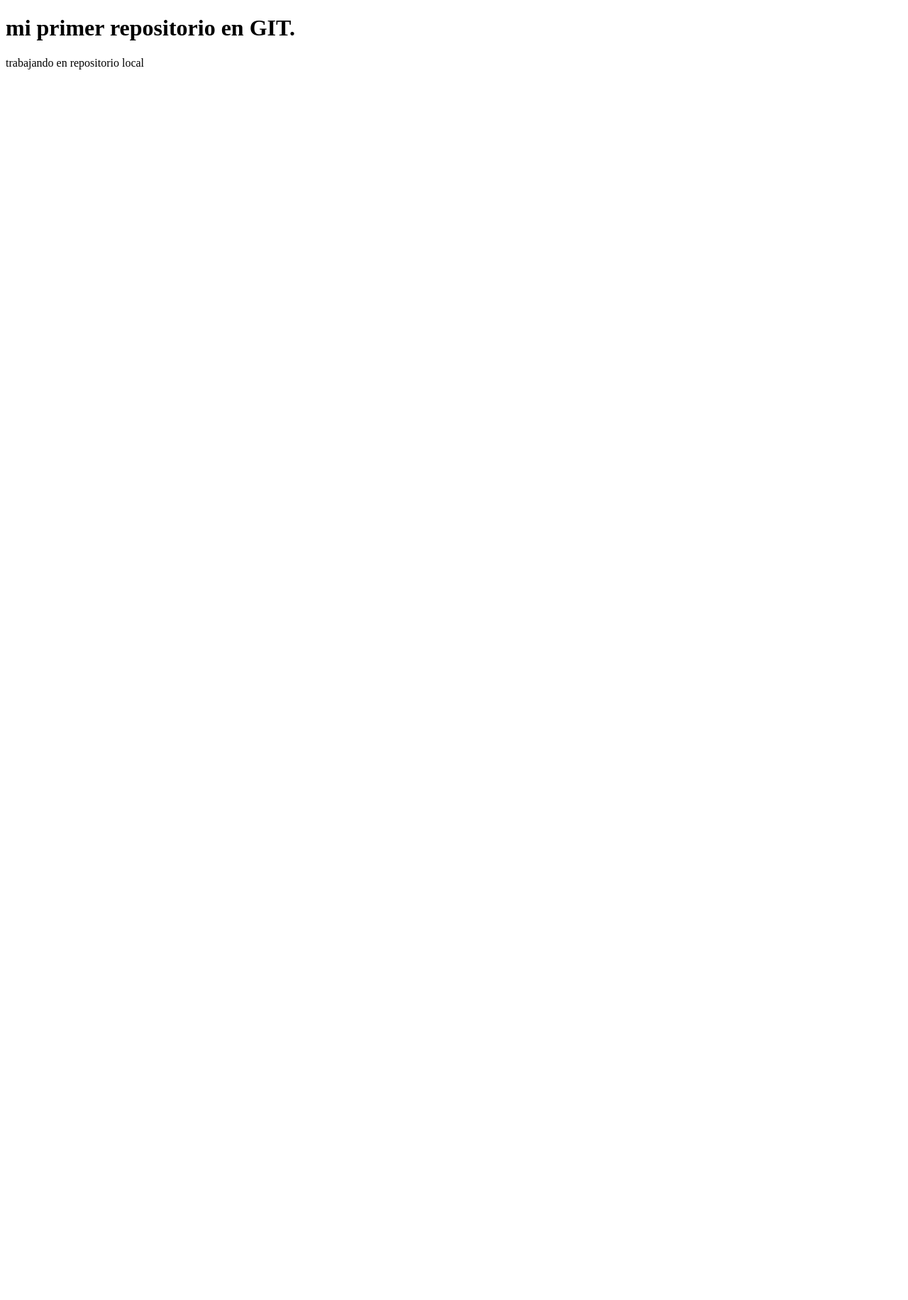
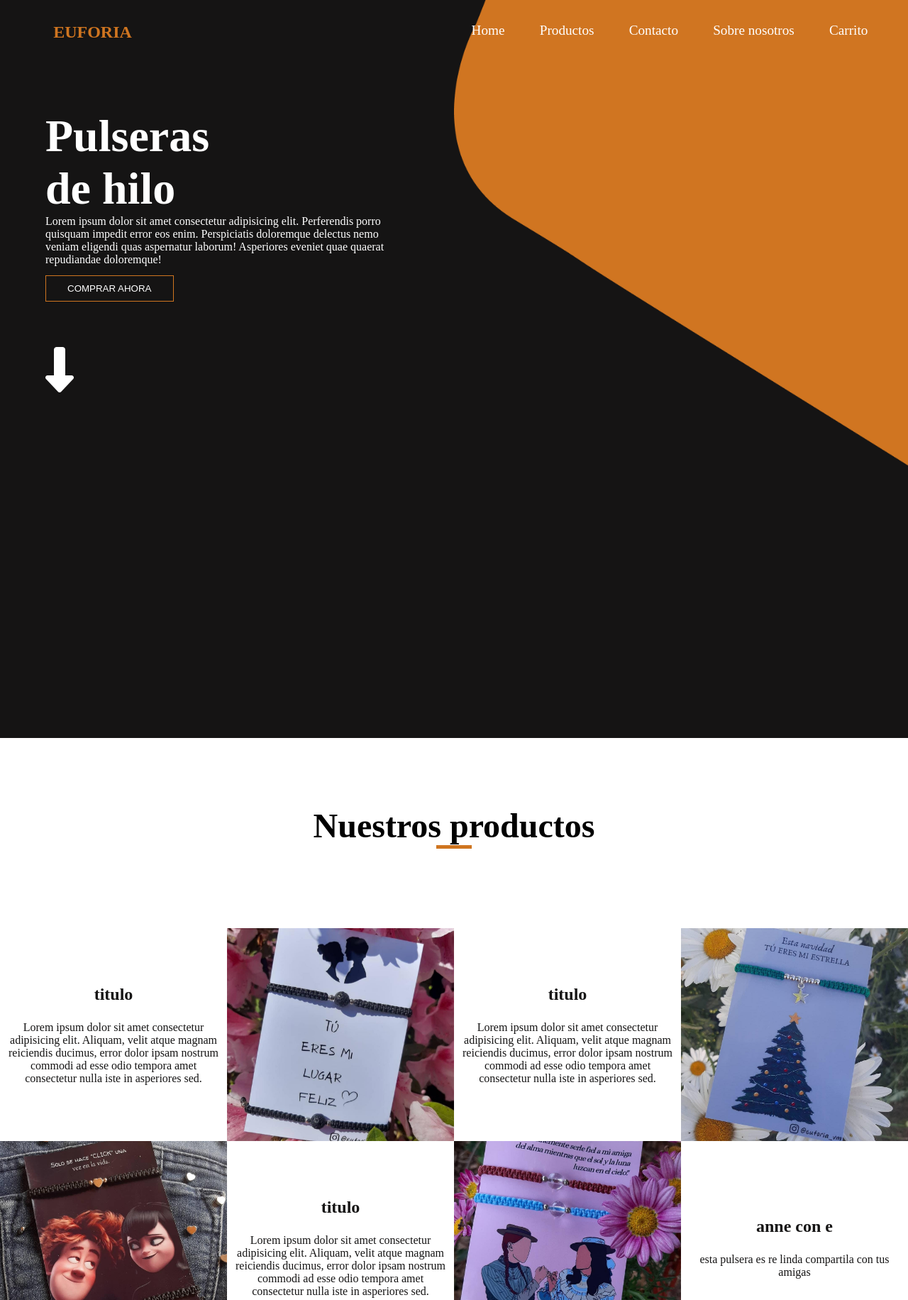
Before and after one commit to Francisco-code81/mi-primer-repositorio, a plain HTML site: page index.html in a window 1280 px wide. Shown: the top 1832 px of the page at 71% size. Before the commit the page ends 800 px from the top, so only its background shows below. Drawn offline with Linux system fonts and the light colour scheme.

Commit message:
agregando info

```diff
--- a/index.html
+++ b/index.html
@@ -3,11 +3,94 @@
 <head>
     <meta charset="UTF-8">
     <meta http-equiv="X-UA-Compatible" content="IE=edge">
-    <meta name="viewport" content="width=, initial-scale=1.0">
-    <title>Document</title>
+    <meta name="viewport" content="width=device-width, initial-scale=1.0">
+    <title>Euforia</title>
+    <link rel="stylesheet" href="./style/style.css">
+    <script src="https://kit.fontawesome.com/340f11b5ba.js" crossorigin="anonymous"></script>
 </head>
 <body>
-    <h1>mi primer repositorio en GIT.</h1>
-    <p>trabajando en repositorio local</p>
+
+    <!-- barra de navegacion, imagen de fondo y menu -->
+<div class="wrapper">
+    <img src="./img/vectorq (1).png" class="vector" alt="">
+    <header>
+        <nav class="navbar">
+            <div class="brand">
+                <h2>EUFORIA</h2>
+            </div>
+            <ul class="menu">
+                <li><a href="./index.html">Home</a></li>
+                <li><a href="./pages/productos.html">Productos</a></li>
+                <li><a href="./pages/contacto.html">Contacto</a></li>
+                <li><a href="./pages/sobre-nosotros.html">Sobre nosotros</a></li>
+                <li><a href="./pages/carrito.html">Carrito</a></li>
+            </ul>
+        </nav>
+    </header>
+
+    <!-- idea principal -->
+    <main class="main">
+        <div class="container-main">
+            <div class="info-content">
+                <h3 class="tittle">Pulseras</h3>
+                <h1>de hilo</h1>
+                <h5></h5>
+                <p>Lorem ipsum dolor sit amet consectetur adipisicing elit. Perferendis porro quisquam impedit error eos enim. Perspiciatis doloremque delectus nemo veniam eligendi quas aspernatur laborum! Asperiores eveniet quae quaerat repudiandae doloremque!</p>
+                <button class="btn-buy">Comprar ahora</button>
+                <div class="arrow">
+                    <i class="fas fa-long-arrow-alt-down"></i>
+                </div>
+            </div>
+        </div>
+</div>
+
+    <div class="nuestros-productos">
+        <h2>Nuestros productos</h2>
+        <div class="divider"></div>
+        <div class="products-content">
+            <div class="product__info">
+                <h3>titulo</h3>
+                <p>Lorem ipsum dolor sit amet consectetur adipisicing elit. Aliquam, velit atque magnam reiciendis ducimus, error dolor ipsam nostrum commodi ad esse odio tempora amet consectetur nulla iste in asperiores sed.</p>
+            </div>
+            <div class="product__img1"></div>
+            <div class="product__info">
+                <h3>titulo</h3>
+                <p>Lorem ipsum dolor sit amet consectetur adipisicing elit. Aliquam, velit atque magnam reiciendis ducimus, error dolor ipsam nostrum commodi ad esse odio tempora amet consectetur nulla iste in asperiores sed.</p>
+            </div>
+            <div class="product__img2"></div>
+        </div>
+        <div class="products-content">
+            <div class="product__img3"></div>
+            <div class="product__info">
+                <h3>titulo</h3>
+                <p>Lorem ipsum dolor sit amet consectetur adipisicing elit. Aliquam, velit atque magnam reiciendis ducimus, error dolor ipsam nostrum commodi ad esse odio tempora amet consectetur nulla iste in asperiores sed.</p>
+            </div>
+            <div class="product__img4"></div>
+            <div class="product__info">
+                <h3>anne con e</h3>
+                <p>esta pulsera es re linda compartila con tus amigas</p>
+            </div>
+        </div>
+    </div>
+
+    <!-- pie de pagina -->
+    <footer class="footer">
+
+        <div class="footer-content">
+            <h2>EUFORIA</h2>
+            <h5>Seguinos</h5>
+        </div>
+
+        <!-- redes sociales -->
+        <div class="sotial-networks">
+            <i class="fab fa-facebook"></i>
+            <i class="fab fa-instagram"></i>
+        </div>
+    </main>
+
+    </footer>
+
+
+
 </body>
 </html>
--- /dev/null
+++ b/style/contacto.css
@@ -0,0 +1,103 @@
+* {
+    margin: 0;
+    padding: 0;
+    box-sizing: border-box;
+}
+
+body {
+    font-family: 'Avenir', 'sans-serif';
+}
+
+.wrapper {
+    width: 100vw;
+    height: 130vh;
+    background-color: #151414;
+}
+
+.vector {
+    position: absolute;
+    top: 0;
+    right: 0;
+    width: 50vw;
+    z-index: 0;
+}
+
+/* barra de navegacion */
+
+.navbar {
+    display: flex;
+    justify-content: space-between;
+    padding: 2em;
+    position: relative;
+    z-index: 1;
+}
+
+.brand {
+    color: #cf7520;
+    margin-left: 2.7em;
+}
+
+.menu {
+    width: 50%;
+    display: flex;
+    justify-content: space-around;
+}
+
+.menu li {
+    list-style: none;
+}
+
+.menu a {
+    text-decoration: none;
+    padding: 10px 20px;
+    font-size: 1.2em;
+    cursor: pointer;
+    color: #fff;
+}
+
+form {
+    width: 450px;
+    margin: auto;
+    background: rgba(0, 0, 0 , 0.4);
+    padding: 10px 20px;
+    box-sizing: border-box;
+    margin-top: 20px;
+    border-radius: 7px;
+}
+
+h2 {
+    color: #fff;
+    text-align: center;
+    margin: 0;
+    font-size: 30px;
+    margin-bottom: 20px;
+}
+
+input, textarea {
+    width: 100%;
+    margin-bottom: 20px;
+    padding: 7px;
+    box-sizing: border-box;
+    font-size: 17px;
+}
+
+textarea {
+    min-height: 100px;
+    max-height: 200px;
+    max-width: 100%;
+}
+
+#boton {
+    background: #31384a;
+    color: #fff;
+    padding: 20px;
+}
+
+#boton:hover {
+    cursor: pointer;
+}
+@media (max-width:480px) {
+    form {
+        width: 100%;
+    }
+}
--- /dev/null
+++ b/style/style.css
@@ -0,0 +1,227 @@
+* {
+    margin: 0;
+    padding: 0;
+    box-sizing: border-box;
+}
+
+body {
+    font-family: 'Avenir', 'sans-serif';
+}
+
+.wrapper {
+    width: 100vw;
+    height: 130vh;
+    background-color: #151414;
+}
+
+.vector {
+    background-attachment: fixed;
+    background-size: 100vw 100vh;
+    position: absolute;
+    top: 0;
+    right: 0;
+    width: 50vw;
+    z-index: 0;
+}
+
+/* barra de navegacion */
+
+.navbar {
+    display: flex;
+    justify-content: space-between;
+    padding: 2em;
+    position: relative;
+    z-index: 1;
+}
+
+.brand {
+    color: #cf7520;
+    margin-left: 2.7em;
+}
+
+.menu {
+    width: 50%;
+    display: flex;
+    justify-content: space-around;
+}
+
+.menu li {
+    list-style: none;
+}
+
+.menu a {
+    text-decoration: none;
+    padding: 10px 20px;
+    font-size: 1.2em;
+    cursor: pointer;
+    color: #fff;
+}
+
+.main {
+    width: 90vw;
+    margin: 0 auto;
+}
+
+.container-main {
+    display: grid;
+    grid-template-columns: repeat(12, 1fr);
+}
+
+.info-content {
+    grid-column: 1/6;
+    margin-top: 4em;
+}
+
+.tittle, h1 {
+    font-size: 4em;
+}
+
+.h5 {
+    font-size: 1.5em;
+}
+
+h3, h1, h5, p, .btn-buy, i {
+    color: #fff;
+}
+
+/* boton de compra */
+
+.btn-buy {
+    padding: 10px 30px;
+    margin-top: 1em;
+    background: none;
+    border: 1px solid #cf7520;
+    text-transform: uppercase;
+    cursor: pointer;
+}
+
+.btn-buy:hover {
+    background-color: #cf7520;
+}
+
+.arrow i {
+    font-size: 4em;
+    margin-top: 1em;
+    cursor: pointer;
+    animation-name: arrow-animation;
+    animation-duration: 1s;
+    animation-timing-function: linear;
+    animation-iteration-count: infinite;
+}
+
+/* animacion flecha */
+
+@keyframes arrow-animation {
+    from {
+        transform: translateY(0%);
+    }
+    to {
+        transform: translateY(100%);
+    }
+}
+
+.product {
+    grid-column: 7/10;
+    width: 600px;
+    z-index: 1;
+    margin-top: -15em;
+}
+
+.nuestros-productos {
+    width: 100vw;
+}
+
+.nuestros-productos h2 {
+    font-size: 3em;
+    text-align: center;
+    padding-top: 2em;
+}
+
+.divider {
+    width: 50px;
+    height: 5px;
+    background-color: #cf7520;
+    margin: 0 auto;
+    margin-bottom: 7em;
+}
+
+.products-content {
+    display: grid;
+    grid-template-columns: repeat(4,1fr);
+}
+
+.product__info {
+    height: 300px;
+    text-align: center;
+    display: flex;
+    flex-direction: column;
+    align-items: center;
+    justify-content: center;
+    padding: 10px;
+}
+
+.product__info h3 {
+    font-size: 1.5em;
+    margin-bottom: 1em;
+}
+
+.product__info p,
+.product__info h3  {
+    color: #151414;
+}
+
+.product__img1,
+.product__img2,
+.product__img3,
+.product__img4  {
+    height: 300px;
+    background-image: url(../img/06ada980-6155-40b4-b46a-121435675858.jfif);
+    background-size: cover;
+    background-position: center;
+}
+
+.product__img2 {
+    background-image: url(../img/0703011a-111c-40a1-9619-6889df68f281.jfif);
+}
+
+.product__img3 {
+    background-image: url(../img/cf537be4-93ab-4dec-ba04-56417992f6a8.jfif)
+}
+
+.product__img4 {
+    background-image: url(../img/estaes.jfif)
+}
+
+.footer {
+    display: flex;
+    flex-direction: column;
+    justify-content: center;
+    align-items: center;
+    width: 100vw;
+    height: 200px;
+    padding: 2em;
+    background-color: #151414;
+}
+
+.footer h2 {
+    font-size: 3em;
+    color: #fff;
+}
+
+.footer h5 {
+    font-size: 1.5em;
+    color: #cf7520;
+    text-align: center;
+}
+
+.sotial-networks {
+    display: flex;
+    justify-content: space-evenly;
+    width: 300px;
+    margin-top: 1em;
+}
+
+.sotial-networks {
+    font-size: 1.2em;
+    color: #fff;
+}
```
Also changed, not shown: pages/carrito.html (added, +51 -0 lines), pages/contacto.html (added, +39 -0 lines), pages/productos.html (added, +53 -0 lines), pages/sobre-nosotros.html (added, +52 -0 lines), img/06ada980-6155-40b4-b46a-121435675858.jfif (added), img/0703011a-111c-40a1-9619-6889df68f281.jfif (added), img/c425591f-cd4d-439f-bc88-fefe625b1c24.jfif (added), img/cf537be4-93ab-4dec-ba04-56417992f6a8.jfif (added), img/estaes.jfif (added), img/vectorq (1).png (added).
